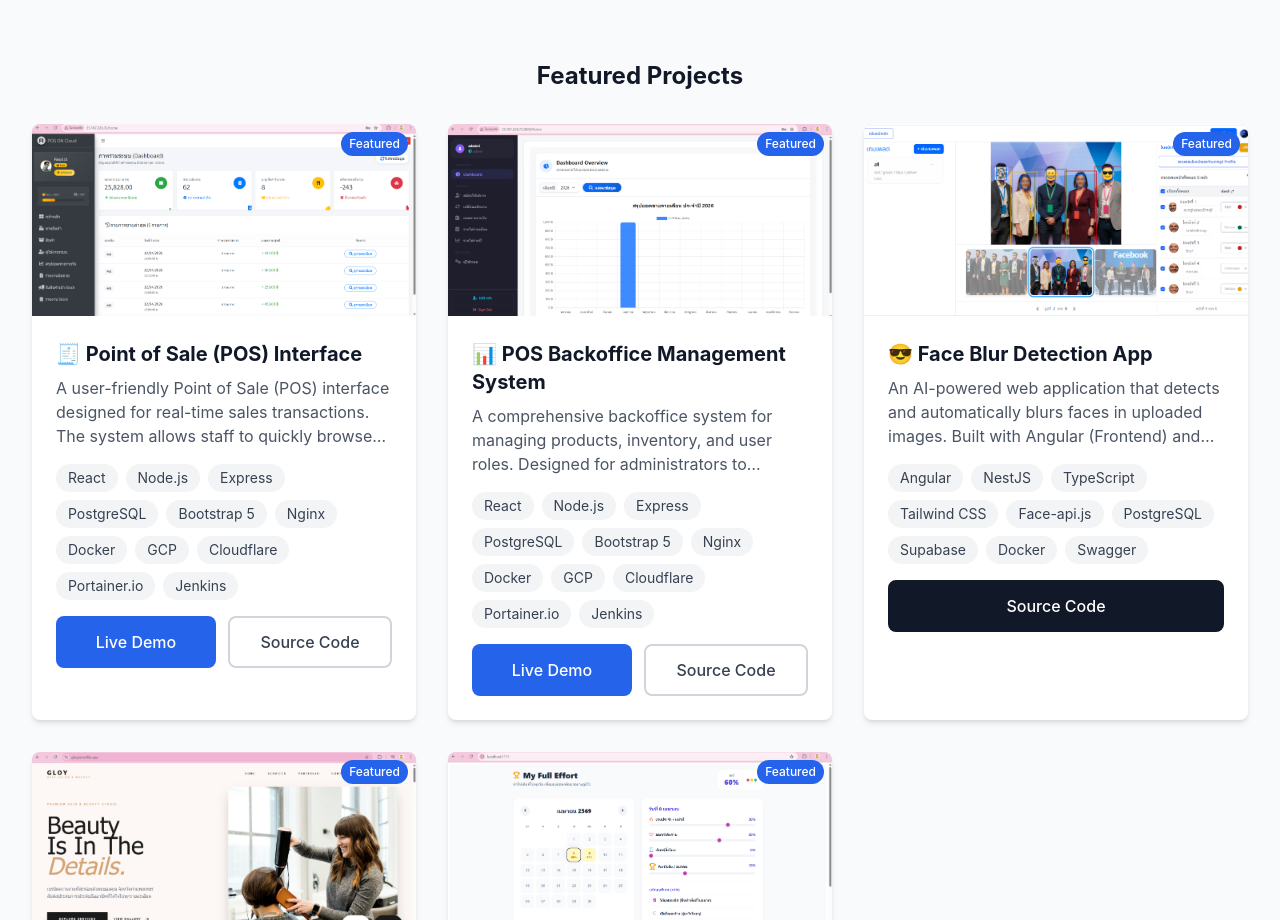
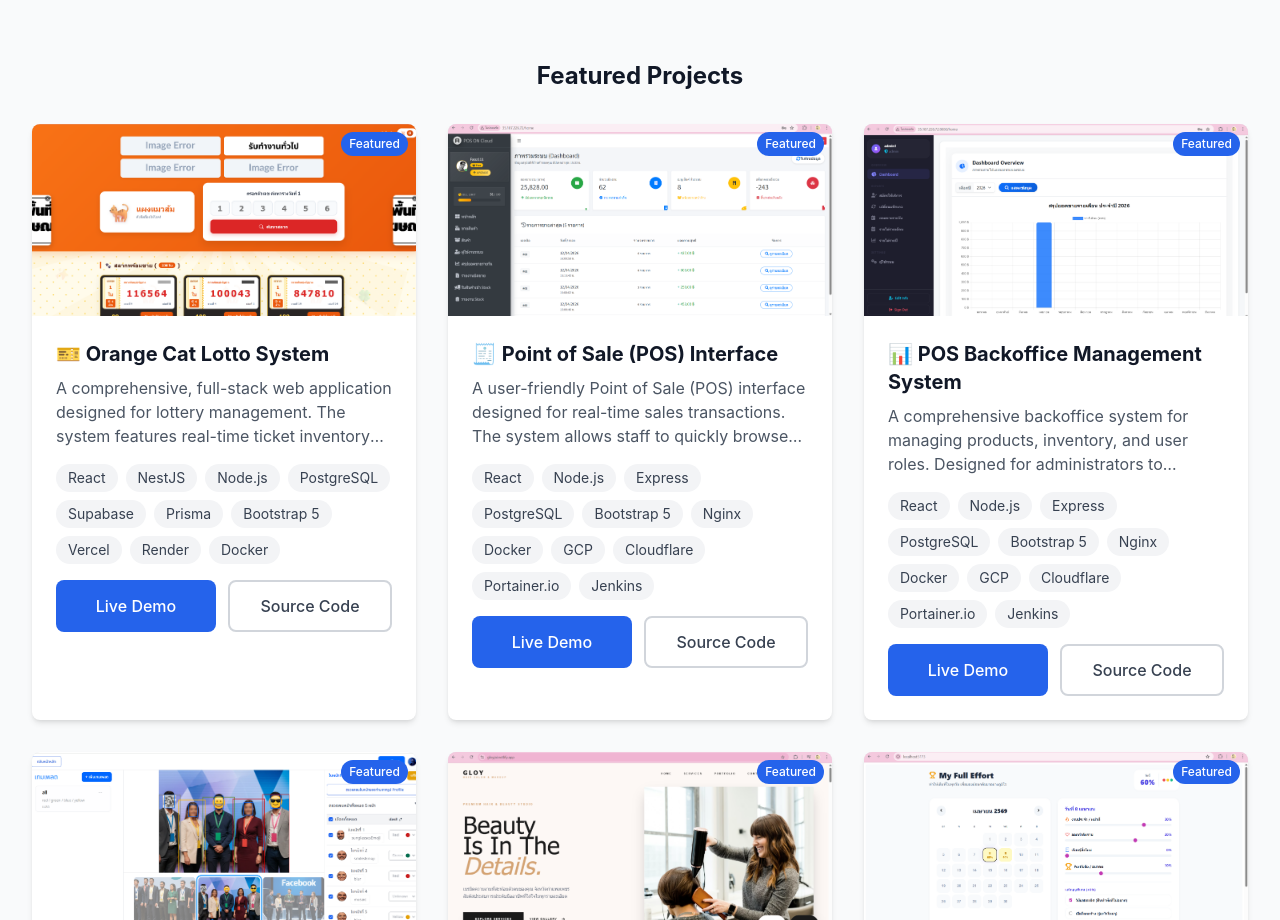
Before and after one commit to Foam-01/Portfolio, a React (Vite) app: page / in a window 1280 px wide. Shown: the part 2500-3420 px from the top of the page. Built offline with nearby package versions, Linux system fonts and the light colour scheme.

Commit message:
Refactor code structure for improved readability and maintainability

```diff
--- a/src/data/projects.ts
+++ b/src/data/projects.ts
@@ -11,6 +11,28 @@ export interface Project {
 
 // Sample project data
 export const projects: Project[] = [
+  {
+    id: "24",
+    title: "🎫 Orange Cat Lotto System",
+    description:
+      "A comprehensive, full-stack web application designed for lottery management. The system features real-time ticket inventory tracking, automated bonus checking, and shipment management. Built with a scalable architecture, it includes secure role-based access control (JWT) and dynamic financial reporting, deployed seamlessly across modern cloud infrastructure.",
+    technologies: [
+      "React",
+      "NestJS",
+      "Node.js",
+      "PostgreSQL",
+      "Supabase",
+      "Prisma",
+      "Bootstrap 5",
+      "Vercel",
+      "Render",
+      "Docker",
+    ],
+    imageUrl: "/images/inventory27.png",
+    liveUrl: "https://lotto-6hz7rs199-foam-01s-projects.vercel.app/", // ลิงก์ Vercel ล่าสุด (แก้โดเมนได้ถ้าเจ้านายไปตั้ง Custom Domain เพิ่ม)
+    githubUrl: "https://github.com/Foam-01/lotto",
+    featured: true,
+  },
   {
     id: "1",
     title: "🧾 Point of Sale (POS) Interface",
--- a/src/data/skills.ts
+++ b/src/data/skills.ts
@@ -39,6 +39,7 @@ export const skills: Skill[] = [
   // Tools & Technologies
   { name: "Git", category: "tools", level: "intermediate" },
   { name: "Netlify", category: "tools", level: "beginner" },
+  { name: "Vercel", category: "tools", level: "beginner" },
   { name: "Render", category: "tools", level: "beginner" },
   { name: "Docker", category: "tools", level: "familiar" },
   { name: "Nginx", category: "tools", level: "familiar" },
@@ -48,12 +49,10 @@ export const skills: Skill[] = [
   { name: "Jenkins", category: "tools", level: "familiar" },
   { name: "Portainer.io", category: "tools", level: "familiar" },
 
-
   // Data / Sync
   { name: "PowerSync", category: "data", level: "familiar" },
   { name: "RxDB", category: "data", level: "familiar" },
 
   // Mobile
   { name: "Flutter", category: "mobile", level: "familiar" },
-
 ];
```
Also changed, not shown: public/images/inventory27.png (added).
